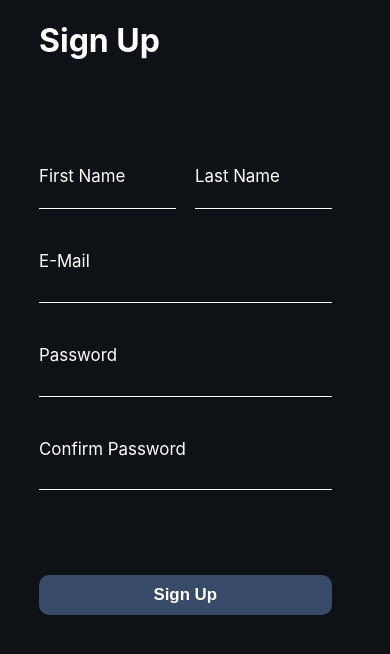
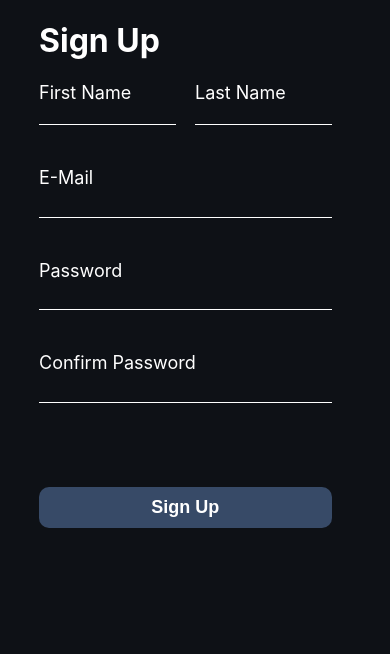
Before and after one commit to Jacobsmi/ClientCue2.0, a React (Create React App) app in the folder client/: page /signup in a window 390 px wide. Shown: the top 654 px of the page. Built offline with nearby package versions, Linux system fonts and the light colour scheme.

Commit message:
Spacing and font size finalized for mobile

```diff
--- a/client/src/pages/signup/Signup.css
+++ b/client/src/pages/signup/Signup.css
@@ -15,19 +15,16 @@
     color: white;
     margin-left: 10vw;
   }
-  .SignupForm {
-    margin-top: 10vh;
-  }
   .SignupDoubleInputLabel {
     display: inline-block;
     width: 40vw;
-    font-size: 2vh;
+    font-size: 18px;
   }
   .SignupDoubleInput {
     box-sizing: border-box;
     width: 35vw;
     margin-right: 5vw;
-    font-size: 2vh;
+    font-size: 16px;
     background-color: #0E1116;
     border: none;
     border-bottom: 1px solid white;
@@ -37,14 +34,14 @@
   }
   .SignupInputLabel {
     display: block;
-    font-size: 2vh;
+    font-size: 18px;
     margin-top: 5vh;
   }
   .SignupInput {
     margin-top: 1vh;
     box-sizing: border-box;
     width: 75vw;
-    font-size: 2vh;
+    font-size: 16px;
     background-color: #0E1116;
     border: none;
     border-bottom: 1px solid white;
@@ -60,7 +57,7 @@
     border: none;
     outline: none;
     border-radius: 10px;
-    font-size: 2vh;
+    font-size: 18px;
     font-weight: 600;
     width: 75vw;
     padding: 10px;
```
